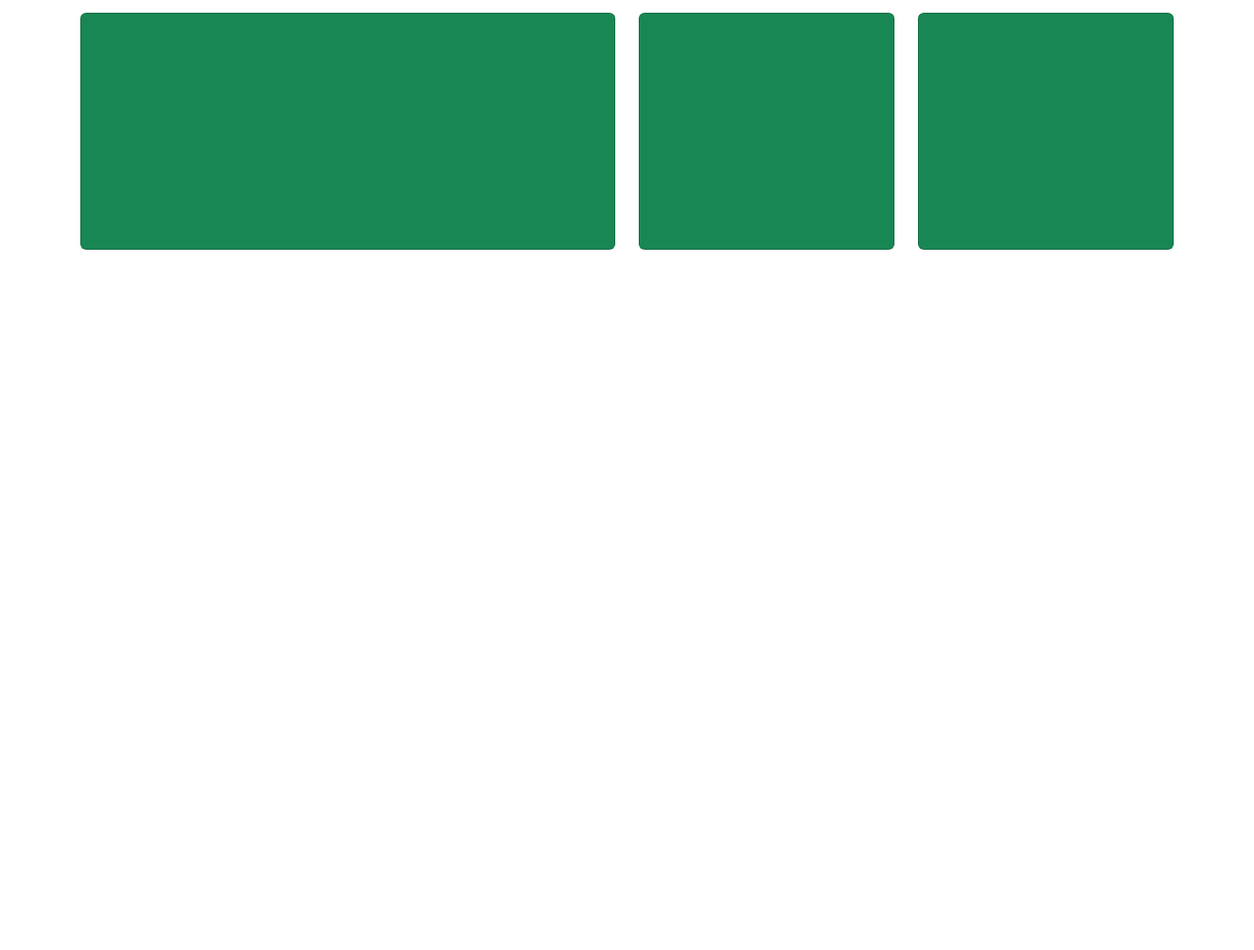
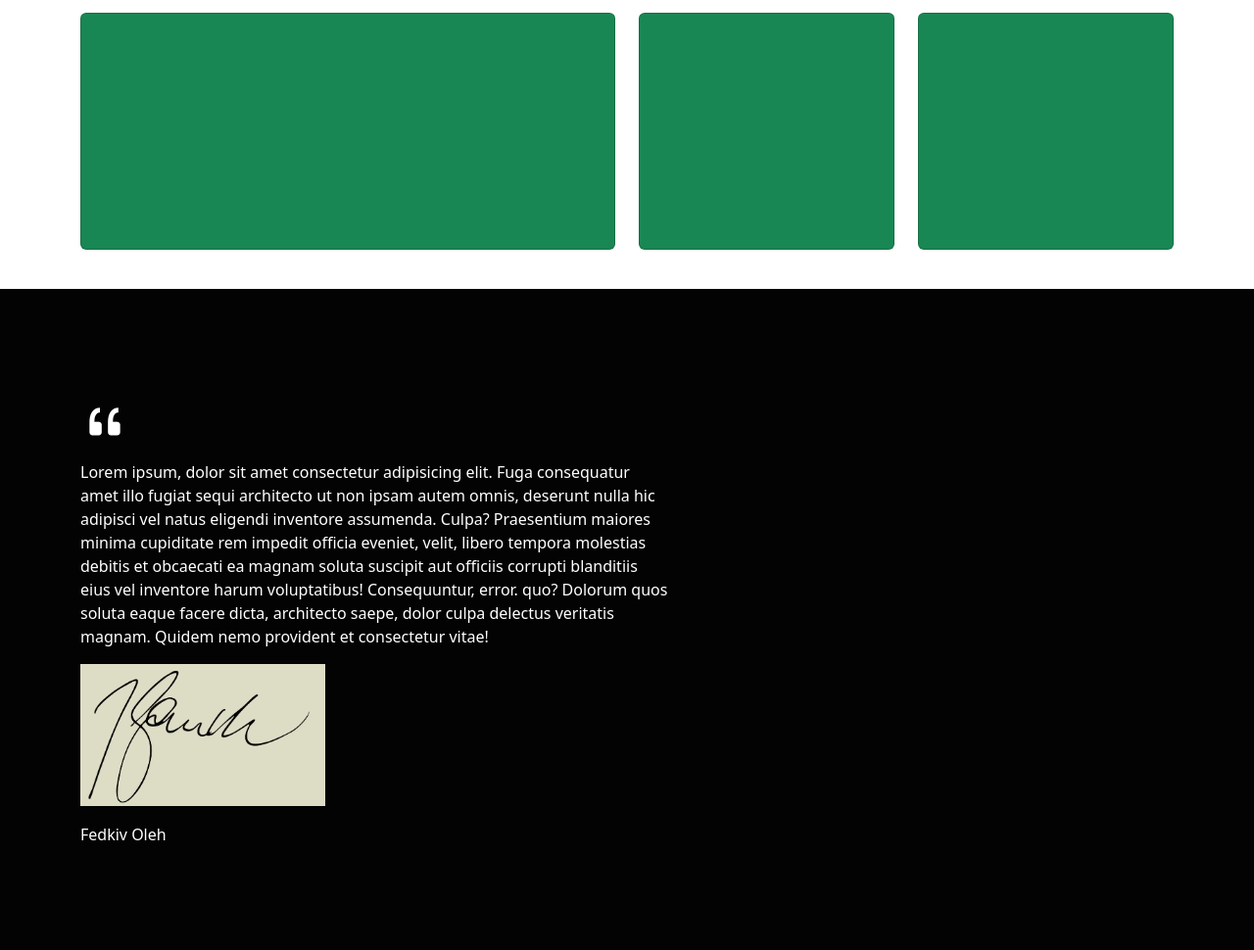
Before and after one commit to Pibepi/les-4, a plain HTML site: page index.html in a window 1280 px wide. Shown: the part 4811-5781 px from the top of the page at 98% size. Before the commit the page ends 5106 px from the top, so only its background shows below. Drawn offline with nearby package versions, Linux system fonts and the light colour scheme.

Commit message:
sections 3

```diff
--- a/css/style.css
+++ b/css/style.css
@@ -101,3 +101,23 @@ padding-top: 120px;
 padding-bottom: 120px;
 
 }
+
+.section3{
+   background-color: rgb(3, 3, 3);
+   padding-top: 100px;
+   padding-bottom: 100px;
+}
+
+
+
+.zz4{
+    width: 600px;
+}
+
+
+.qq1{
+  background-color: beige;
+  width: 250px;
+  opacity: 90%;
+margin-bottom: 20px;
+}
--- a/index.html
+++ b/index.html
@@ -331,24 +331,21 @@
 
 
 
+</div>
 
 
+<div class="container-fluid section3">
 
 
+<div class="container "><i class="bi bi-quote text-white icon1"></i>
+<p class="text-white zz4">Lorem ipsum, dolor sit amet consectetur adipisicing elit. Fuga consequatur amet illo fugiat sequi architecto ut non ipsam autem omnis, deserunt nulla hic adipisci vel natus eligendi inventore assumenda. Culpa?
+Praesentium maiores minima cupiditate rem impedit officia eveniet, velit, libero tempora molestias debitis et obcaecati ea magnam soluta suscipit aut officiis corrupti blanditiis eius vel inventore harum voluptatibus! Consequuntur, error.
+ quo? Dolorum quos soluta eaque facere dicta, architecto saepe, dolor culpa delectus veritatis magnam. Quidem nemo provident et consectetur vitae!</p>
 
+ <img class="qq1" src="./img/pngegg.png" alt="">
+<h6 class="text-white">Fedkiv Oleh</h6>
 
-
-
-
-
-
-
-
-
-
-
-
-
+</div>
 
 
 
@@ -374,6 +371,12 @@
 
 
 
+
+
+
+
+
+
         <script src="./lib/bootstrap-5.3.2-dist/js/bootstrap.bundle.min.js"></script>
 </body>
 
```
Also changed, not shown: img/pngegg.png (added).
